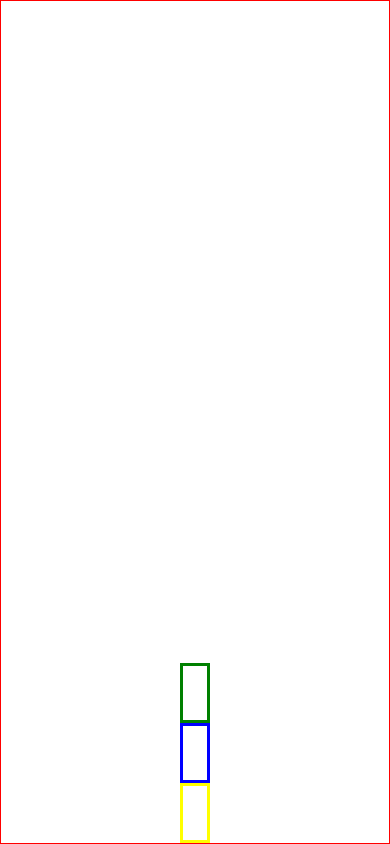
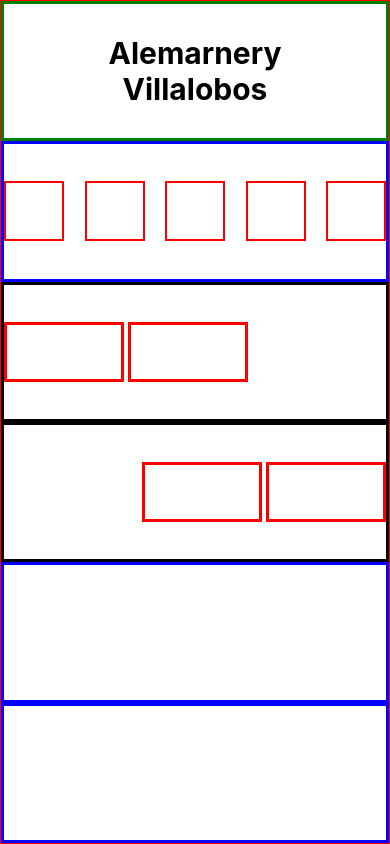
Before and after one commit to Alemarnery/reactNative, a React Native app: screen / in a window 390 px wide. Built offline with nearby package versions, Linux system fonts and the light colour scheme.

Commit message:
justifyContent

```diff
--- a/layout.js
+++ b/layout.js
@@ -1,12 +1,30 @@
 import React from "react";
 import { SafeAreaView } from "react-native-safe-area-context";
-import { View, StyleSheet } from "react-native";
+import { View, StyleSheet, Text } from "react-native";
 
 const layout = () => (
   <SafeAreaView style={Style.SafeAreaViewStyles}>
-    <View style={Style.ViewGreen} />
-    <View style={Style.ViewBlue} />
-    <View style={Style.ViewYellow} />
+    <View style={Style.ViewGreen}>
+      <Text style={Style.textHeader}>Alemarnery</Text>
+      <Text style={Style.textHeader}>Villalobos</Text>
+    </View>
+    <View style={Style.ViewBlue}>
+      <View style={Style.ViewRedChild} />
+      <View style={Style.ViewRedChild} />
+      <View style={Style.ViewRedChild} />
+      <View style={Style.ViewRedChild} />
+      <View style={Style.ViewRedChild} />
+    </View>
+    <View style={Style.parentViewT}>
+      <View style={[Style.child, { marginRight: 4 }]} />
+      <View style={Style.child} />
+    </View>
+    <View style={Style.parentViewF}>
+      <View style={[Style.child, { marginRight: 4 }]} />
+      <View style={Style.child} />
+    </View>
+    <View style={Style.View} />
+    <View style={Style.View} />
   </SafeAreaView>
 );
 
@@ -20,29 +38,65 @@ const Style = StyleSheet.create({
     borderColor: "red",
     flex: 1,
     // flexDirection: "row",
-    justifyContent: "flex-end",
-    alignItems: "center",
+    // justifyContent: "flex-end",
+    //alignItems: "center",
+  },
+  View: {
+    borderWidth: 3,
+    borderColor: "blue",
+    flex: 1 / 6,
+  },
+  textHeader: {
+    fontSize: 30,
+    textAlign: "center",
+    fontWeight: "bold",
   },
   ViewGreen: {
     borderWidth: 3,
     borderColor: "green",
-    height: 60,
-    width: 30,
-    //flex: 1 / 2,
+    flex: 1 / 6,
+    justifyContent: "center",
   },
   ViewBlue: {
     borderWidth: 3,
     borderColor: "blue",
-    height: 60,
-    width: 30,
-    //flex: 3 / 8,
+    flex: 1 / 6,
+    justifyContent: "space-between",
+    flexDirection: "row",
+    alignItems: "center",
   },
   ViewYellow: {
     borderWidth: 3,
     borderColor: "yellow",
+    flex: 1 / 6,
+  },
+  ViewRedChild: {
+    borderWidth: 2,
+    borderColor: "red",
     height: 60,
-    width: 30,
-    // flex: 1 / 8,
+    width: 60,
+  },
+  parentViewT: {
+    borderWidth: 3,
+    borderColor: "black",
+    flex: 1 / 6,
+    flexDirection: "row",
+    justifyContent: "flex-start",
+    alignItems: "center",
+  },
+  parentViewF: {
+    borderWidth: 3,
+    borderColor: "black",
+    flex: 1 / 6,
+    flexDirection: "row",
+    justifyContent: "flex-end",
+    alignItems: "center",
+  },
+  child: {
+    borderWidth: 3,
+    borderColor: "red",
+    height: 60,
+    width: 120,
   },
 });
 
```
